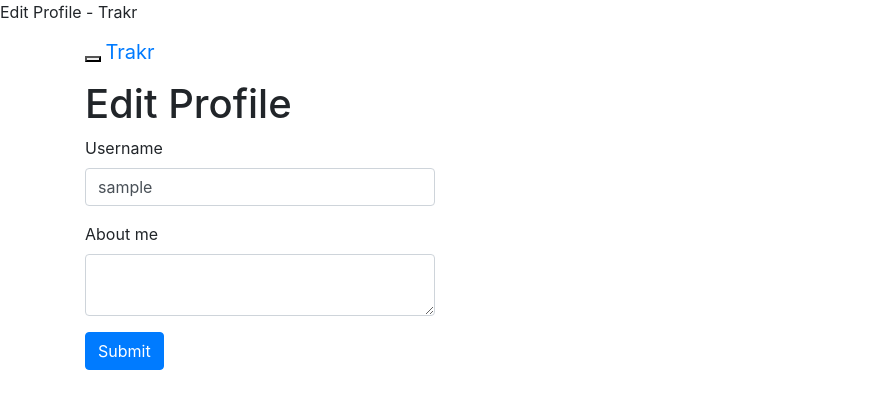
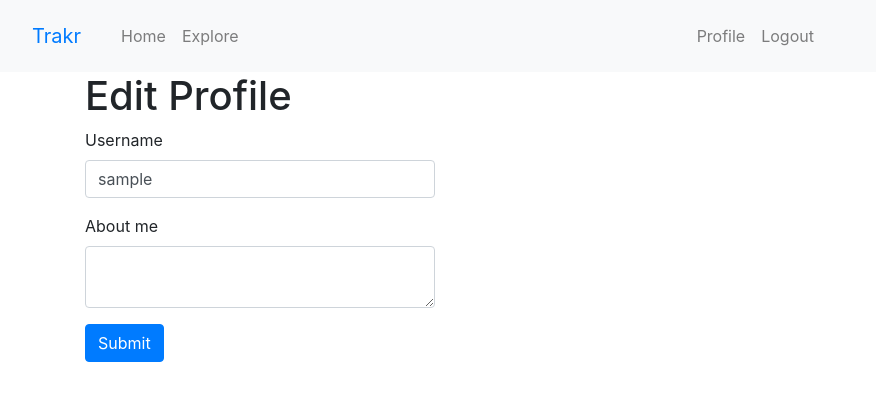
Before and after one commit to NachtRitter2/flask_example, a Flask app: page /edit_profile in a window 1280 px wide. Shown: the top 409 px of the page, without its empty margins (0-876 px from the left). Run offline with Flask 2, Linux system fonts and the light colour scheme; the visitor is signed in with stand-in values (Sample User, id 1); data comes from the database, SQL or seed files in the repository; some libraries are stand-ins or nearby versions.

Commit message:
Further navigation and styling fixes; should be done!

```diff
--- a/app/routes.py
+++ b/app/routes.py
@@ -28,27 +28,21 @@ def index():
         flash('Your post is now live!')
         return redirect(url_for('index'))
     page = request.args.get('page', 1, type=int)
-    posts = current_user.followed_posts().paginate(
+    pagination = current_user.followed_posts().paginate(
         page=page, per_page=app.config['POSTS_PER_PAGE'], error_out=False)
-    next_url = url_for('index', page=posts.next_num) \
-        if posts.has_next else None
-    prev_url = url_for('index', page=posts.prev_num) \
-        if posts.has_prev else None
+    posts = pagination.items
     return render_template('index.html', title='Home', form=form,
-        posts=posts.items, next_url=next_url, prev_url=prev_url)
+        posts=posts, pagination=pagination)
 
 @app.route('/explore')
 @login_required
 def explore():
     page = request.args.get('page', 1, type=int)
-    posts = Post.query.order_by(Post.timestamp.desc()).paginate(
+    pagination = Post.query.order_by(Post.timestamp.desc()).paginate(
         page=page, per_page=app.config['POSTS_PER_PAGE'], error_out=False)
-    next_url = url_for('explore', page=posts.next_num) \
-        if posts.has_next else None
-    prev_url = url_for('explore', page=posts.prev_num) \
-        if posts.has_prev else None
-    return render_template('index.html', title='Explore', posts=posts.items,
-                next_url=next_url, prev_url=prev_url)
+    posts = pagination.items
+    return render_template('index.html', title='Explore', posts=posts,
+               pagination=pagination)
 
 @app.route('/login', methods=['GET', 'POST'])
 def login():
@@ -120,15 +114,12 @@ def register():
 def user(username):
     user = User.query.filter_by(username=username).first_or_404()
     page = request.args.get('page', 1, type=int)
-    posts = user.posts.order_by(Post.timestamp.desc()).paginate(
+    pagination = user.posts.order_by(Post.timestamp.desc()).paginate(
         page=page, per_page=app.config['POSTS_PER_PAGE'], error_out=False)
-    next_url = url_for('user', username=user.username, page=posts.next_num) \
-        if posts.has_next else None
-    prev_url = url_for('explore', username=user.username, page=posts.prev_num) \
-        if posts.has_prev else None
+    posts = pagination.items
     form = EmptyForm()
-    return render_template('user.html', user=user, posts=posts.items, form=form,
-        next_url=next_url, prev_url=prev_url)
+    return render_template('user.html', user=user, posts=posts, form=form,
+       pagination=pagination)
 
 @app.route('/edit_profile', methods=['GET', 'POST'])
 @login_required
--- a/app/templates/base.html
+++ b/app/templates/base.html
@@ -1,31 +1,31 @@
 {% extends "bs_base.html" %}
+{% from 'bootstrap4/nav.html' import render_nav_item %}
+
+{% block title %}
+    {% if title %}{{ title }} - Trakr{% else %}Welcome to Trakr{% endif %}
+{% endblock %}
 
     {% block navbar %}
-        <nav class="navbar navbar-default">
-            <div class="container">
-                <div class="navbar-header">
-                    <button type="button" class="navbar-toggle collapsed" data-toggle="collapse" data-target="#bs-example-navbar-collapse-1" aria-expanded="false">
-                        <span class="sr-only">Toggle navigation</span>
-                        <span class="icon-bar"></span>
-                        <span class="icon-bar"></span>
-                        <span class="icon-bar"></span>
-                    </button>
-                    <a class="navbar-brand" href="{{ url_for('index') }}">Trakr</a>
-                </div>
-                <div class="collapse navbar-collapse" id="bs-example-navbar-collapse-1">
-                    <ul class="nav navbar-nav">
-                        <li><a href="{{ url_for('index') }}">Home</a></li>
-                        <li><a href="{{ url_for('explore') }}">Explore</a></li>
-                    </ul>
-                    <ul class="nav navbar-nav navbar-right">
-                        {% if current_user.is_anonymous %}
-                        <li><a href="{{ url_for('login') }}">Login</a></li>
-                        {% else %}
-                        <li><a href="{{ url_for('user', username=current_user.username) }}">Profile</a></li>
-                        <li><a href="{{ url_for('logout') }}">Logout</a></li>
-                        {% endif %}
-                    </ul>
-                </div>
+        <nav class="navbar navbar-expand-lg navbar-light bg-light">
+            <div class="navbar-brand">
+            {{ render_nav_item('index', 'Trakr') }}
+            </div>
+            <div class="navbar-nav mr-auto">
+                {{ render_nav_item('index', 'Home') }}
+                {{ render_nav_item('explore', 'Explore') }}
+            </div>
+            <div class="navbar-nav mr-auto navbar-right">
+                {% if current_user.is_anonymous %}
+                {{ render_nav_item('login', 'Login') }}
+                {% else %}
+                {% set active = True if request.path == url_for('user', username=current_user.username) else False %}
+                <a class="nav-item nav-link {% if active %} active" aria-current="page{% endif %}"
+                        href="{{ url_for('user', username=current_user.username) }}">
+                Profile
+                </a>
+                {{ render_nav_item('logout', 'Logout') }}
+                {% endif %}
+
             </div>
         </nav>
 
--- a/app/templates/bs_base.html
+++ b/app/templates/bs_base.html
@@ -10,9 +10,7 @@
             <!-- Bootstrap CSS -->
             {{ bootstrap.load_css() }}
         {% endblock %}
-        {% block title %}
-            {% if title %}{{ title }} - Trakr{% else %}Welcome to Trakr{% endif %}
-        {% endblock %}
+        <title>{% block title %}{% endblock %}</title>
         <!-- End Head block -->
         {% endblock %}
     </head>
--- a/app/templates/user.html
+++ b/app/templates/user.html
@@ -34,6 +34,5 @@
             </td>
         </tr>
     </table>
-    {{ render_pager(pagination) }}
 
 {% endblock %}
```
